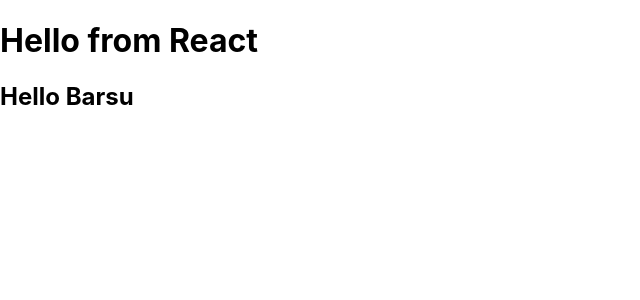
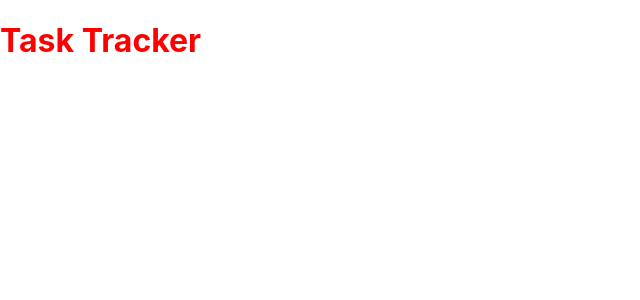
Before and after one commit to Barsu5489/Task-Tracker, a React (Create React App) app: page / in a window 1280 px wide. Shown: the top 300 px of the page, without its empty margins (0-640 px from the left). Built offline with nearby package versions, Linux system fonts and the light colour scheme.

Commit message:
props and styling

```diff
--- a/src/App.js
+++ b/src/App.js
@@ -1,11 +1,10 @@
-
+import Header from "./components/Header";
 
 function App() {
   const name = ' Barsu'
   return (
     <div className="container">
-   <h1>Hello from React</h1>
-   <h2>Hello {name}</h2>
+      <Header/>
     </div>
   );
 }
--- a/src/components/Header.js
+++ b/src/components/Header.js
@@ -1,8 +1,18 @@
-import React from 'react'
+import PropTypes from 'prop-types'
 
-function Header() {
+
+function Header({title}) {
   return (
-    <div>Header</div>
+    <h1 style ={headingStyle}> {title}</h1>
   )
 }
+Header.defaultProps = {
+    title: 'Task Tracker',
+}
+Header.propTypes = {
+    title: PropTypes.string.isRequired,
+}
+const headingStyle = {
+    color: 'red',
+}
 export default Header
```
